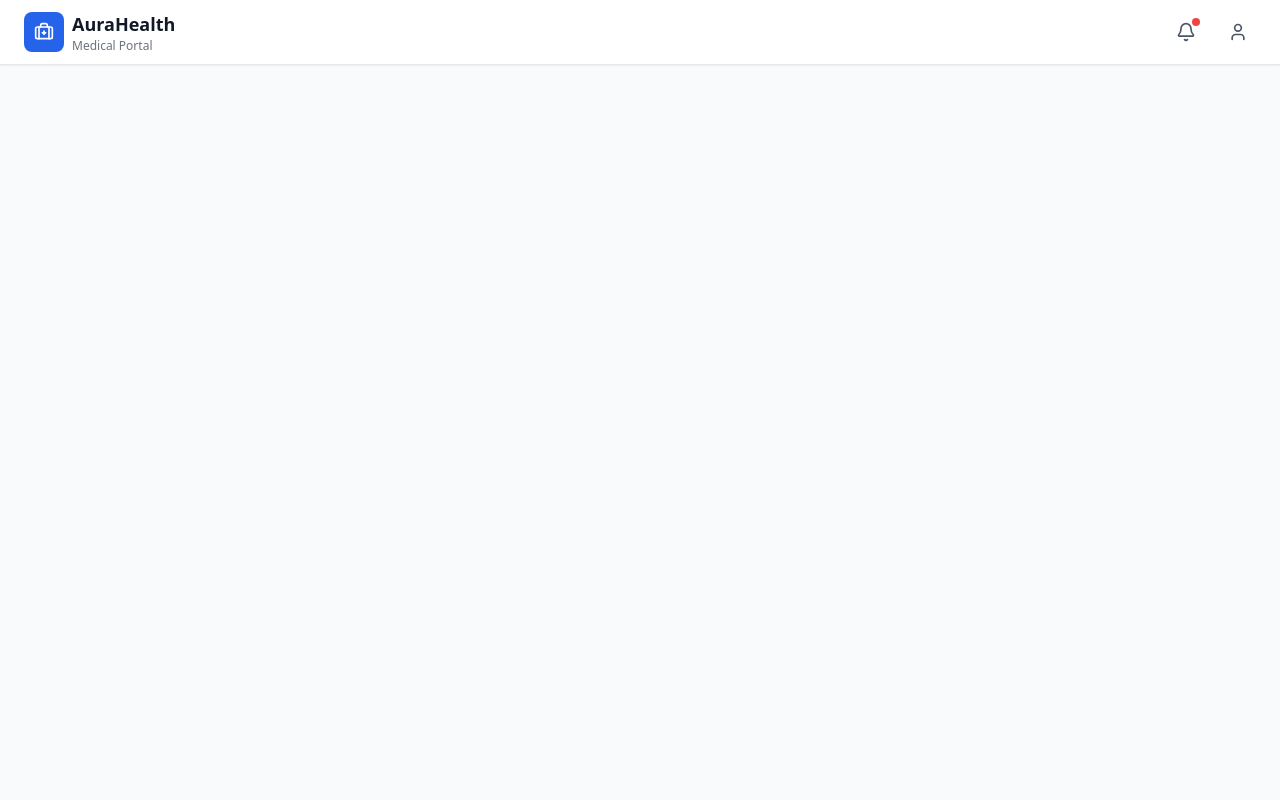
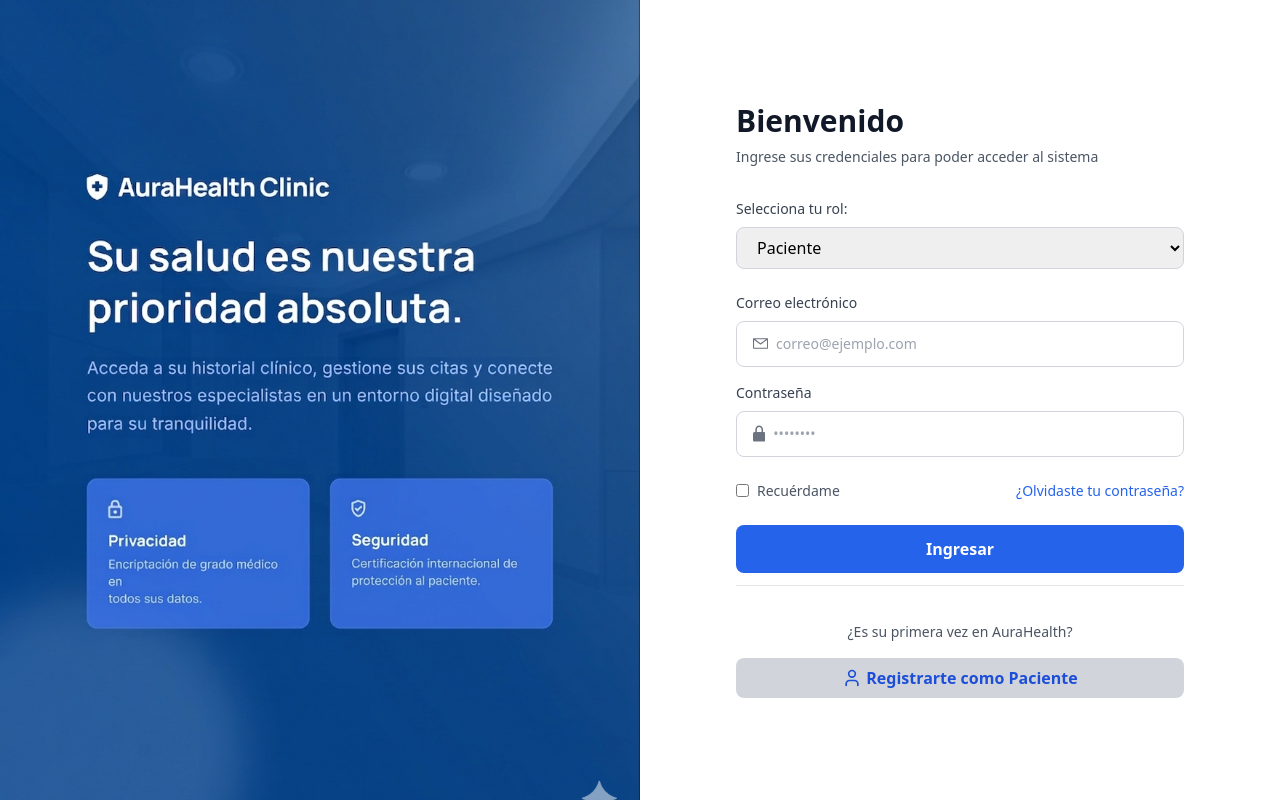
Before and after one commit to RonalJs978/SistemaDeCitasMedicas-Integrador2, a React (Vite) app: page /login in a window 1280 px wide. Built offline with nearby package versions, Linux system fonts and the light colour scheme.

Commit message:
Completar el front y funcionalidad

```diff
--- a/src/App.tsx
+++ b/src/App.tsx
@@ -4,7 +4,7 @@ import { useAuth } from './context/AuthContext'
 import { Navbar, Sidebar } from './components'
 import Login from './pages/Login'
 import Register from './pages/Register'
-import {ProtectedRoute} from './components/ProtectedRoute'
+import { ProtectedRoute } from './components/ProtectedRoute'
 
 // Pacientes
 import PatientSchedule from './pages/Patient/Schedule'
@@ -23,45 +23,36 @@ import AdminDashboard from './pages/Administrator/Dashboard'
 import AdminUsers from './pages/Administrator/DoctorList'
 import AdminReports from './pages/Administrator/DoctorManager'
 
-
 import SidebarDoctor from './components/SidebarDoctor'
 import SidebarAdmin from './components/SidebarAdmin'
 
 function App() {
-  <Routes>
-    <Route path="/login" element={<Login />} />
-    <Route path="/register" element={<Register />} />
-  </Routes>
-
   const { isAuthenticated, user } = useAuth()
 
-  // rutas protegidas
-  {isAuthenticated && (
-    <>
-      {/* PACIENTES */}
-      <Route
-        path="/patient/schedule"
-        element={
-          <ProtectedRoute allowedRoles={['patient']}>
-            <PatientSchedule />
-          </ProtectedRoute>
-        }
-      />
-      {
+  // ✅ Rutas públicas: sin Navbar ni Sidebar
+  if (!isAuthenticated) {
+    return (
+      <Routes>
+        <Route path="/login" element={<Login />} />
+        <Route path="/register" element={<Register />} />
+        {/* Cualquier ruta desconocida redirige al login */}
+        <Route path="*" element={<Navigate to="/login" replace />} />
+      </Routes>
+    )
+  }
 
-      }
-    </>
-  )}
+  // ✅ Rutas protegidas: con layout completo
   return (
     <div className="flex h-screen bg-gray-50">
       <Navbar />
 
-      {user?.role === 'patient' && <Sidebar/>}
+      {user?.role === 'patient' && <Sidebar />}
       {user?.role === 'doctor' && <SidebarDoctor />}
       {user?.role === 'admin' && <SidebarAdmin />}
 
       <main className="flex-1 ml-64 mt-16 p-8">
         <Routes>
+
           {/* RUTAS PACIENTES */}
           <Route
             path="/patient/schedule"
@@ -156,19 +147,21 @@ function App() {
             }
           />
 
+          {/* ✅ Redirige "/" al home según el rol del usuario */}
           <Route
-            path="/register"
+            path="/"
             element={
-              <Register/>
+              user?.role === 'patient' ? <Navigate to="/patient/schedule" replace /> :
+              user?.role === 'doctor'  ? <Navigate to="/doctor/availability" replace /> :
+              user?.role === 'admin'   ? <Navigate to="/admin/dashboard" replace /> :
+              <Navigate to="/login" replace />
             }
           />
 
+          {/* ✅ Cualquier ruta desconocida redirige según rol */}
+          <Route path="*" element={<Navigate to="/" replace />} />
 
-          <Route
-            path="/"
-              element={
-                <Navigate to="/login" replace />} />
-          </Routes>
+        </Routes>
       </main>
     </div>
   )
--- a/src/pages/Login.tsx
+++ b/src/pages/Login.tsx
@@ -1,8 +1,10 @@
 import { useState } from 'react'
 import { useNavigate } from 'react-router-dom'
 import { useAuth, type UserRole } from '../context/AuthContext'
-import { supabase } from '../lib/supabase'
-import { User } from 'lucide-react';
+import { User } from 'lucide-react'
+
+// ✅ Importa la imagen correctamente en lugar de usar ruta hardcodeada
+import sidebarImage from '../assets/sidebar_12.png'
 
 export default function Login() {
   const [role, setRole] = useState<UserRole>('patient')
@@ -25,14 +27,17 @@ export default function Login() {
 
   return (
     <div className="flex h-screen w-full bg-white">
-      {/* Left Side Image */}
+
+      {/* Left Side Image — ✅ ruta corregida con import */}
       <div className="w-1/2 hidden lg:flex items-center justify-center bg-gradient-to-br from-blue-600 to-blue-900">
         <img
           className="w-full h-full object-cover"
-          src="src\assets\sidebar_12.png"
-          alt="leftSideImage"
+          src={sidebarImage}
+          alt="AuraHealth"
         />
       </div>
+
+
 
 
       {/* Right Side Form */}
@@ -43,12 +48,14 @@ export default function Login() {
             <p className="text-sm text-gray-600">Ingrese sus credenciales para poder acceder al sistema</p>
           </div>
 
-           {/* Rol Selector */}
+          {/* Rol Selector */}
           <div className="mb-6">
-            <label className="block text-sm font-medium text-gray-700 mb-2">
+            {/* ✅ htmlFor vinculado al id del select */}
+            <label htmlFor="role" className="block text-sm font-medium text-gray-700 mb-2">
               Selecciona tu rol:
             </label>
             <select
+              id="role"
               value={role}
               onChange={(e) => setRole(e.target.value as UserRole)}
               className="w-full px-4 py-2 border border-gray-300 rounded-lg focus:ring-2 focus:ring-blue-500 focus:border-transparent outline-none"
@@ -61,7 +68,8 @@ export default function Login() {
 
           {/* Email Input */}
           <div className="mb-4">
-            <label className="block text-sm font-medium text-gray-700 mb-2">
+            {/* ✅ htmlFor vinculado al id del input */}
+            <label htmlFor="email" className="block text-sm font-medium text-gray-700 mb-2">
               Correo electrónico
             </label>
             <div className="flex items-center px-4 py-3 border border-gray-300 rounded-lg focus-within:ring-2 focus-within:ring-blue-500">
@@ -69,6 +77,7 @@ export default function Login() {
                 <path fillRule="evenodd" clipRule="evenodd" d="M0 .55.571 0H15.43l.57.55v9.9l-.571.55H.57L0 10.45zm1.143 1.138V9.9h13.714V1.69l-6.503 4.8h-.697zM13.749 1.1H2.25L8 5.356z" fill="#6B7280"/>
               </svg>
               <input
+                id="email"
                 type="email"
                 value={email}
                 onChange={(e) => setEmail(e.target.value)}
@@ -81,7 +90,8 @@ export default function Login() {
 
           {/* Password Input */}
           <div className="mb-6">
-            <label className="block text-sm font-medium text-gray-700 mb-2">
+            {/* ✅ htmlFor vinculado al id del input */}
+            <label htmlFor="password" className="block text-sm font-medium text-gray-700 mb-2">
               Contraseña
             </label>
             <div className="flex items-center px-4 py-3 border border-gray-300 rounded-lg focus-within:ring-2 focus-within:ring-blue-500">
@@ -89,6 +99,7 @@ export default function Login() {
                 <path d="M13 8.5c0-.938-.729-1.7-1.625-1.7h-.812V4.25C10.563 1.907 8.74 0 6.5 0S2.438 1.907 2.438 4.25V6.8h-.813C.729 6.8 0 7.562 0 8.5v6.8c0 .938.729 1.7 1.625 1.7h9.75c.896 0 1.625-.762 1.625-1.7zM4.063 4.25c0-1.406 1.093-2.55 2.437-2.55s2.438 1.144 2.438 2.55V6.8H4.061z" fill="#6B7280"/>
               </svg>
               <input
+                id="password"
                 type="password"
                 value={password}
                 onChange={(e) => setPassword(e.target.value)}
@@ -115,12 +126,12 @@ export default function Login() {
           >
             Ingresar
           </button>
+
           <hr />
-          {/* Sign Up Link */}
-          <p className="block text-center text-sm text-gray-600 mt-9">
-            ¿Es su primera vez en AuraHealth?
-          </p>
-          <p className="block text-center text-sm mt-4">
+
+          {/* ✅ <p> reemplazado por <div> — HTML válido */}
+          <div className="text-center mt-9">
+            <p className="text-sm text-gray-600">¿Es su primera vez en AuraHealth?</p>
             <button
               type="button"
               onClick={() => navigate('/register')}
@@ -129,7 +140,8 @@ export default function Login() {
               <User size={20} />
               Registrarte como Paciente
             </button>
-          </p>
+          </div>
+
         </form>
       </div>
     </div>
```
